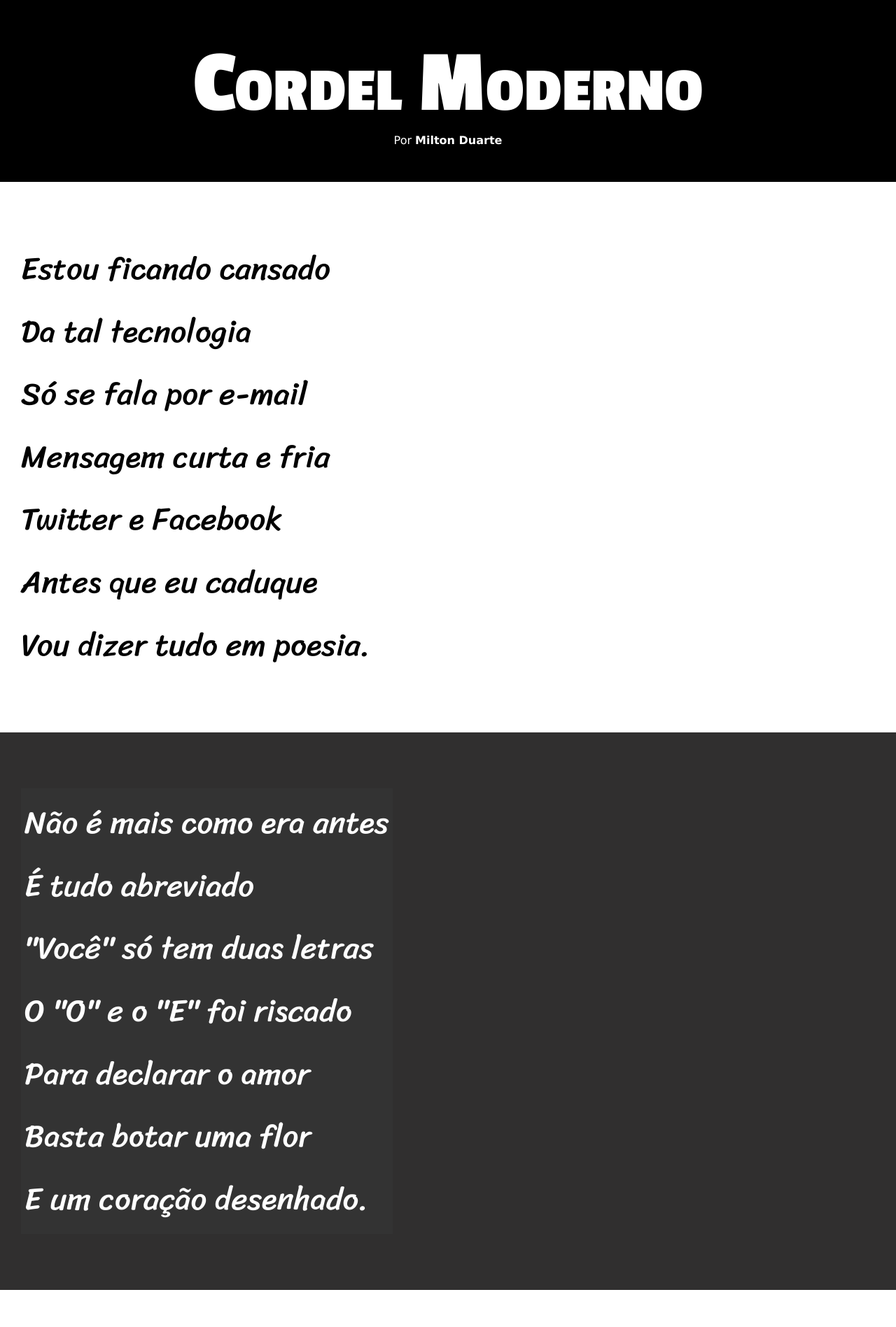
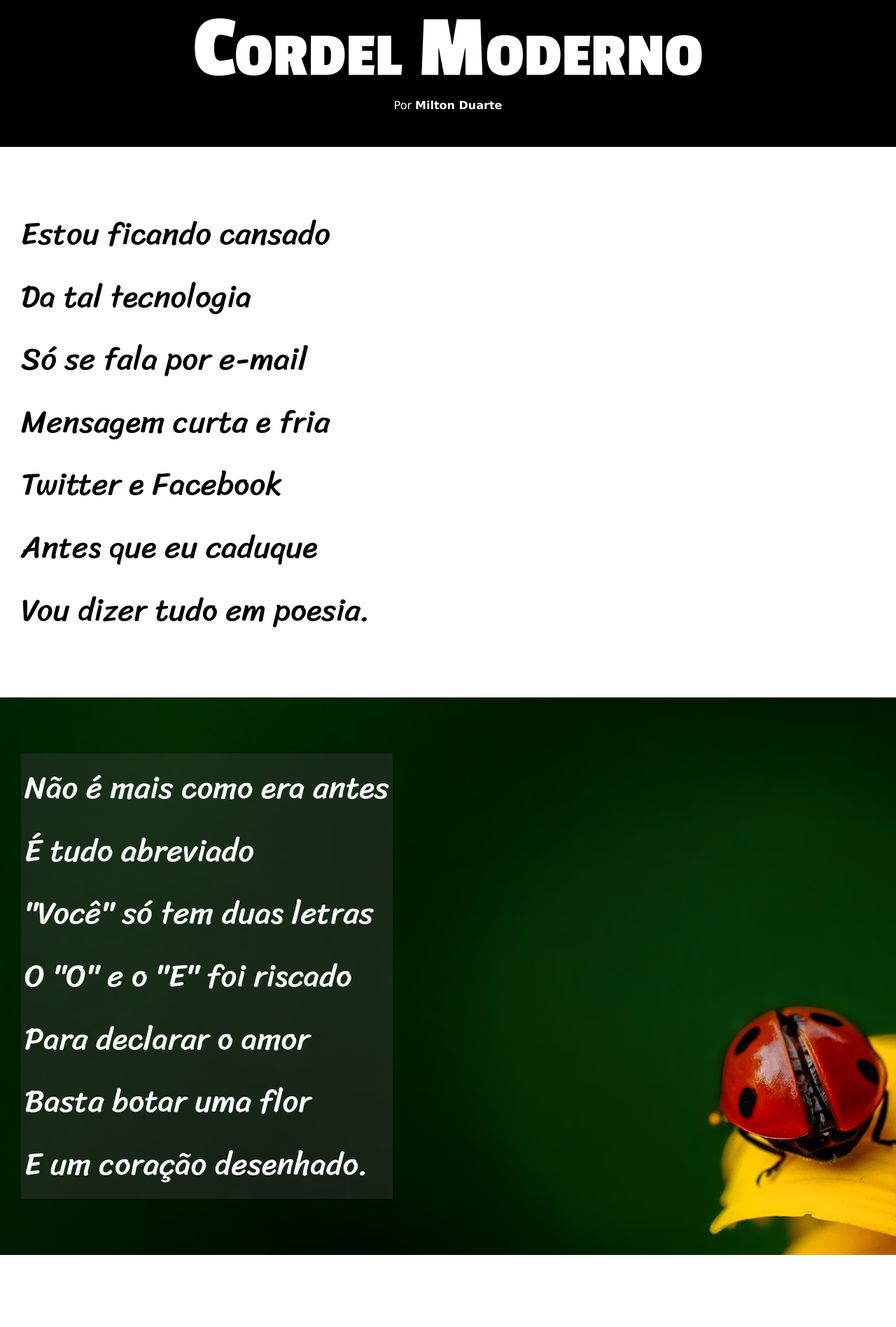
Before and after one commit to danieladilio/Html-Css, a plain HTML site: page Desafios/desafio012/index.html in a window 1280 px wide. Shown: the top 1897 px of the page at 70% size. Drawn offline with Linux system fonts and the light colour scheme.

Commit message:
atualizei

```diff
--- a/Desafios/desafio012/index.html
+++ b/Desafios/desafio012/index.html
@@ -28,7 +28,7 @@
 
 
 
-        <section class="imagem">
+        <section class="imagem" id="img01">
             <p>
                 Não é mais como era antes <br>
                 É tudo abreviado <br>
@@ -65,7 +65,7 @@
         </section>
 
 
-        <section class="imagem">
+        <section class="imagem"id="img02">
             <p>
                 Tenho saudade das cartas <br>
                 Escritas com a própria mão <br>
--- a/Desafios/desafio012/stilo/style.css
+++ b/Desafios/desafio012/stilo/style.css
@@ -27,7 +27,7 @@ header{
     text-align: center;
 }
 header > h1{
-    padding-top:50px;
+    padding: top 50px;
     font-variant: small-caps;
     font-family: var(--fonte2);
     font-size: 10vw;
@@ -65,8 +65,15 @@ header  a:hover, footer  a:hover{
    padding: 5px;
     background-color: rgba(56, 56, 56, 0.411);
  }
+  section#img01{
+ background-image: url("../imagens/background001.jpg");
+  }
+  section#img02{
+    background-image: url("../imagens/background002.jpg");
+
+  }
     footer{
-        background-color: black;
+        background-color:black;
         color: white;
         text-align: center;
         padding: 10px;
```
